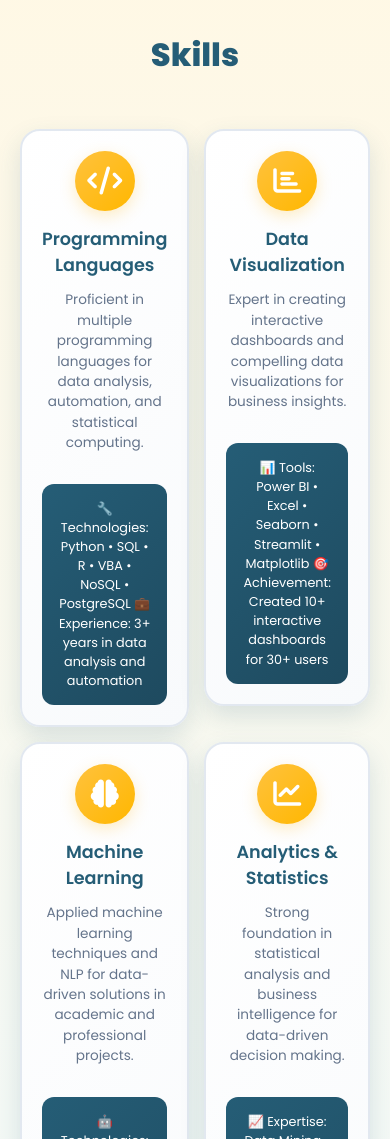
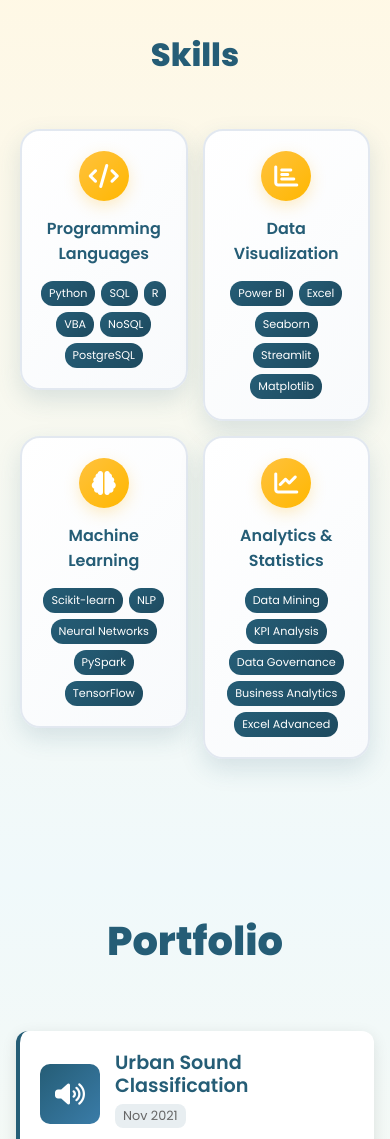
Before and after one commit to antonelladamico17/DA_DataAnalyst_DAmicoAntonella, a plain HTML site: page index.html in a window 390 px wide. Shown: the part 2692-3831 px from the top of the page. Drawn offline with Linux system fonts and the light colour scheme.

Commit message:
Add files via upload

```diff
--- a/index.html
+++ b/index.html
@@ -311,13 +311,20 @@
       <!-- Programming Languages Card -->
       <div class="skill-3d-card" data-category="programming">
         <div class="card-inner">
-          <div class="card-front" data-tech-list="🔧 Technologies: Python • SQL • R • VBA • NoSQL • PostgreSQL
-💼 Experience: 3+ years in data analysis and automation">
+          <div class="card-front">
             <div class="category-icon">
               <i class="fas fa-code"></i>
             </div>
             <h3>Programming Languages</h3>
             <p class="card-description">Proficient in multiple programming languages for data analysis, automation, and statistical computing.</p>
+            <div class="mobile-tech-tags">
+              <span class="mobile-tech-tag">Python</span>
+              <span class="mobile-tech-tag">SQL</span>
+              <span class="mobile-tech-tag">R</span>
+              <span class="mobile-tech-tag">VBA</span>
+              <span class="mobile-tech-tag">NoSQL</span>
+              <span class="mobile-tech-tag">PostgreSQL</span>
+            </div>
           </div>
           <div class="card-back">
             <h4>Technologies & Tools</h4>
@@ -337,13 +344,19 @@
       <!-- Data Visualization Card -->
       <div class="skill-3d-card" data-category="visualization">
         <div class="card-inner">
-          <div class="card-front" data-tech-list="📊 Tools: Power BI • Excel • Seaborn • Streamlit • Matplotlib
-🎯 Achievement: Created 10+ interactive dashboards for 30+ users">
+          <div class="card-front">
             <div class="category-icon">
               <i class="fas fa-chart-bar"></i>
             </div>
             <h3>Data Visualization</h3>
             <p class="card-description">Expert in creating interactive dashboards and compelling data visualizations for business insights.</p>
+            <div class="mobile-tech-tags">
+              <span class="mobile-tech-tag">Power BI</span>
+              <span class="mobile-tech-tag">Excel</span>
+              <span class="mobile-tech-tag">Seaborn</span>
+              <span class="mobile-tech-tag">Streamlit</span>
+              <span class="mobile-tech-tag">Matplotlib</span>
+            </div>
           </div>
           <div class="card-back">
             <h4>Visualization Tools</h4>
@@ -362,13 +375,19 @@
       <!-- Machine Learning Card -->
       <div class="skill-3d-card" data-category="ml">
         <div class="card-inner">
-          <div class="card-front" data-tech-list="🤖 Technologies: Scikit-learn • NLP • Neural Networks • PySpark • TensorFlow
-📚 Focus: Applied ML in academic and professional projects">
+          <div class="card-front">
             <div class="category-icon">
               <i class="fas fa-brain"></i>
             </div>
             <h3>Machine Learning</h3>
             <p class="card-description">Applied machine learning techniques and NLP for data-driven solutions in academic and professional projects.</p>
+            <div class="mobile-tech-tags">
+              <span class="mobile-tech-tag">Scikit-learn</span>
+              <span class="mobile-tech-tag">NLP</span>
+              <span class="mobile-tech-tag">Neural Networks</span>
+              <span class="mobile-tech-tag">PySpark</span>
+              <span class="mobile-tech-tag">TensorFlow</span>
+            </div>
           </div>
           <div class="card-back">
             <h4>ML & Data Science</h4>
@@ -388,13 +407,19 @@
       <!-- Analytics & Statistics Card -->
       <div class="skill-3d-card" data-category="analytics">
         <div class="card-inner">
-          <div class="card-front" data-tech-list="📈 Expertise: Data Mining • KPI Analysis • Data Governance • Business Analytics • Excel Advanced
-⚡ Experience: 4+ years in data-driven business solutions">
+          <div class="card-front">
             <div class="category-icon">
               <i class="fas fa-chart-line"></i>
             </div>
             <h3>Analytics & Statistics</h3>
             <p class="card-description">Strong foundation in statistical analysis and business intelligence for data-driven decision making.</p>
+            <div class="mobile-tech-tags">
+              <span class="mobile-tech-tag">Data Mining</span>
+              <span class="mobile-tech-tag">KPI Analysis</span>
+              <span class="mobile-tech-tag">Data Governance</span>
+              <span class="mobile-tech-tag">Business Analytics</span>
+              <span class="mobile-tech-tag">Excel Advanced</span>
+            </div>
           </div>
           <div class="card-back">
             <h4>Business Intelligence</h4>
--- a/style.css
+++ b/style.css
@@ -735,6 +735,11 @@ body {
   display: none;
 }
 
+/* Hide mobile tech tags on desktop */
+.mobile-tech-tags {
+  display: none;
+}
+
 /* Hover Effects for Cards - updated colors */
 .skill-3d-card {
   transition: transform 0.3s ease;
@@ -770,7 +775,7 @@ body {
   /* Disable 3D effect on mobile */
   .skill-3d-card {
     height: auto;
-    min-height: 280px;
+    min-height: 200px;
     perspective: none;
   }
 
@@ -783,16 +788,20 @@ body {
     transform: none;
   }
 
-  /* Show both front and back content in a single card */
+  /* Simplified mobile layout */
   .card-front {
     position: relative;
     background: linear-gradient(135deg, #ffffff 0%, #f8fafc 100%);
     border: 2px solid #e2e8f0;
-    padding: 20px;
+    padding: 20px 15px;
     border-radius: 20px;
     box-shadow: 0 10px 25px rgba(37, 93, 118, 0.15);
     height: auto;
-    min-height: 260px;
+    min-height: 180px;
+    display: flex;
+    flex-direction: column;
+    align-items: center;
+    text-align: center;
   }
 
   .card-back {
@@ -800,9 +809,9 @@ body {
   }
 
   .category-icon {
-    width: 60px;
-    height: 60px;
-    font-size: 28px;
+    width: 50px;
+    height: 50px;
+    font-size: 24px;
     margin: 0 auto 15px;
     border-radius: 50%;
     display: flex;
@@ -811,33 +820,43 @@ body {
     color: white;
     background: linear-gradient(135deg, #ffc23e 0%, #ffb700 100%);
     box-shadow: 0 5px 15px rgba(255, 194, 62, 0.3);
-  }
-
-  /* Add tech tags to front card on mobile */
-  .card-front::after {
-    content: attr(data-tech-list);
-    display: block;
-    margin-top: 15px;
-    padding: 15px;
+    flex-shrink: 0;
+  }
+
+  .card-front h3 {
+    font-size: 1rem;
+    margin-bottom: 15px;
+    color: #255d76;
+    font-weight: 600;
+  }
+
+  /* Hide description on mobile */
+  .card-description {
+    display: none;
+  }
+
+  /* Show tech tags directly in the card */
+  .mobile-tech-tags {
+    display: flex;
+    flex-wrap: wrap;
+    gap: 6px;
+    justify-content: center;
+    margin-top: auto;
+  }
+
+  .mobile-tech-tag {
     background: linear-gradient(135deg, #255d76 0%, #1e4a5f 100%);
     color: white;
+    padding: 4px 8px;
     border-radius: 12px;
-    font-size: 0.8rem;
-    line-height: 1.5;
-    text-align: center;
-  }
-
-  .card-front h3 {
-    font-size: 1.1rem;
-    margin-bottom: 12px;
-    color: #255d76;
-  }
-
-  .card-description {
-    font-size: 0.85rem;
-    line-height: 1.5;
-    color: #64748b;
-    margin-bottom: 15px;
+    font-size: 0.7rem;
+    font-weight: 500;
+    white-space: nowrap;
+  }
+
+  /* Remove the ::after pseudo-element */
+  .card-front::after {
+    display: none;
   }
 }
 
@@ -849,32 +868,29 @@ body {
   }
 
   .skill-3d-card {
-    min-height: 240px;
+    min-height: 160px;
   }
 
   .card-front {
-    padding: 15px;
-    min-height: 220px;
+    padding: 15px 10px;
+    min-height: 140px;
   }
 
   .category-icon {
-    width: 50px;
-    height: 50px;
-    font-size: 24px;
+    width: 45px;
+    height: 45px;
+    font-size: 20px;
     margin-bottom: 12px;
   }
 
   .card-front h3 {
-    font-size: 1rem;
-  }
-
-  .card-description {
-    font-size: 0.8rem;
-  }
-
-  .card-front::after {
-    font-size: 0.75rem;
-    padding: 12px;
+    font-size: 0.9rem;
+    margin-bottom: 12px;
+  }
+
+  .mobile-tech-tag {
+    font-size: 0.65rem;
+    padding: 3px 6px;
   }
 }
 
```
